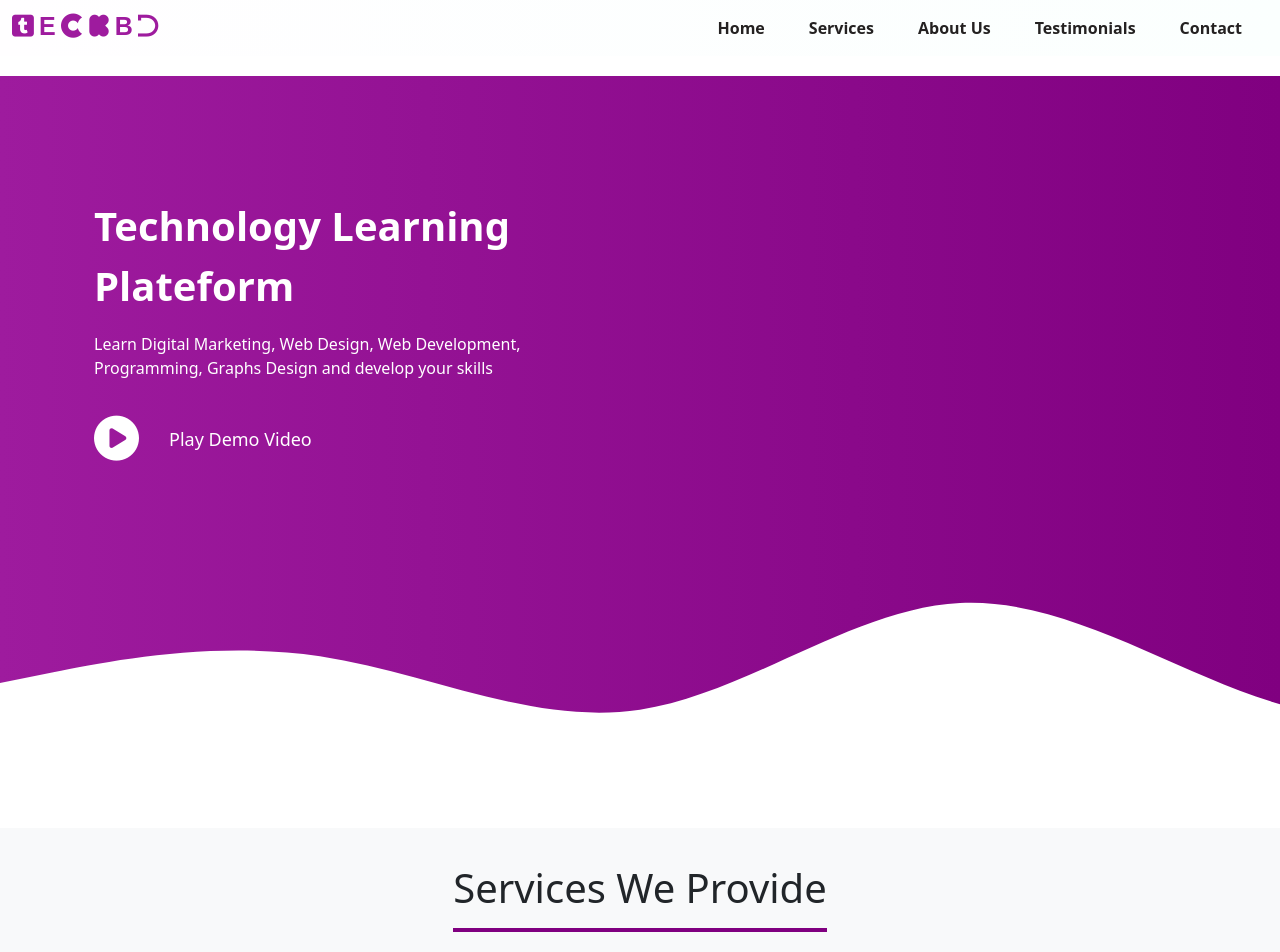
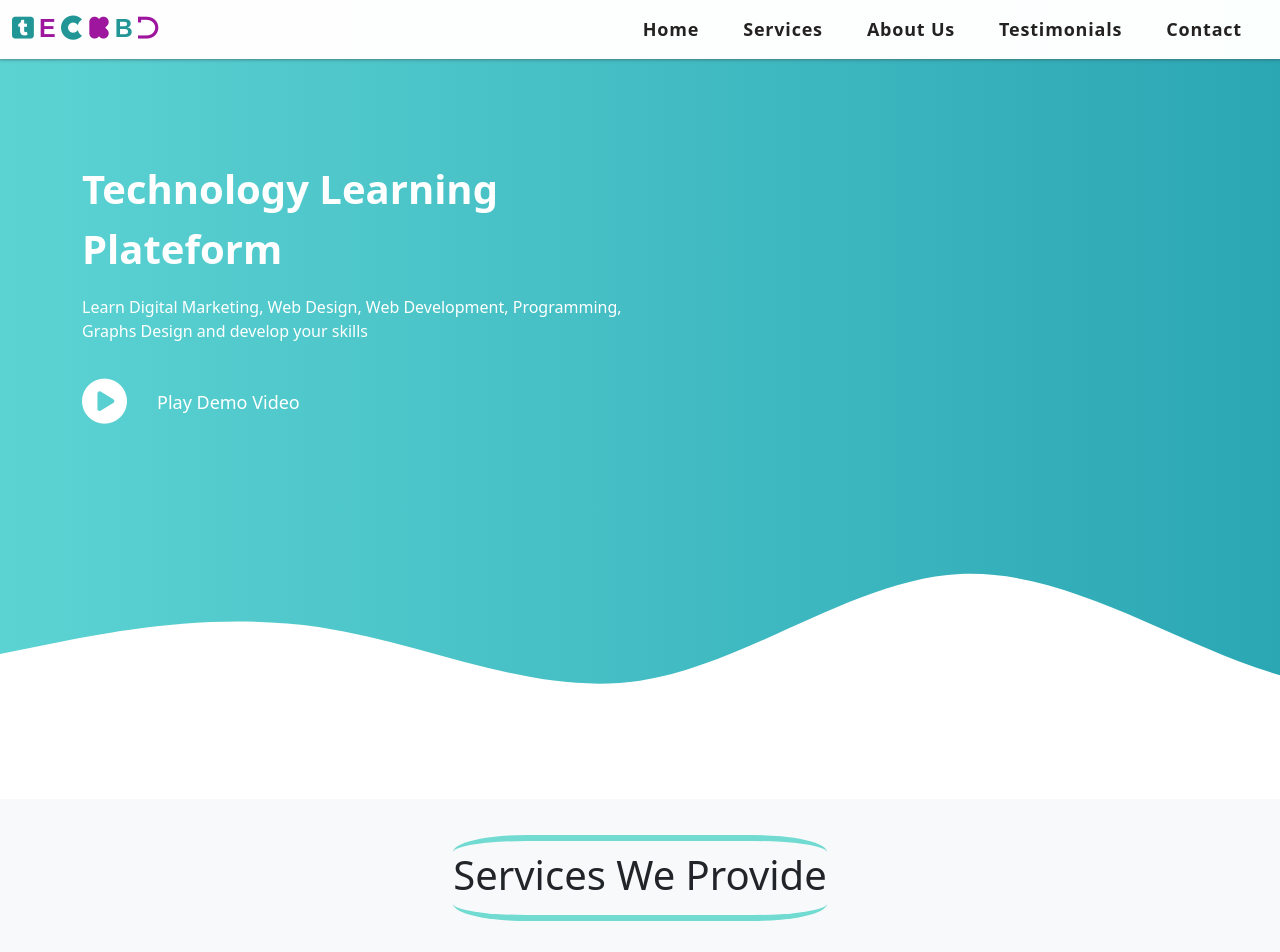
Before and after one commit to mdabdulkaderjoni/techbdleaningwebsite, a plain HTML site: page index.html in a window 1280 px wide. Shown: the top 952 px of the page. Drawn offline with nearby package versions, Linux system fonts and the light colour scheme.

Commit message:
changed bg-color

```diff
--- a/index.html
+++ b/index.html
@@ -54,7 +54,7 @@
 
 <section id="banner">
   <div class="container">
-    <div class="row">
+    <div class="row pb-5">
       <div class="col-md-6">
         <p class="promo-title">Technology Learning Plateform</p>
         <p>Learn Digital Marketing, Web Design, Web Development, Programming, Graphs Design and develop your skills</p>
@@ -73,7 +73,7 @@
 <!----------------------Services Section---------------->
 
 <section id="services" class="bg-light">
-  <div class="services-heading mb-3 mt-3"><h1 class="pb-3">Services We Provide</h1></div>
+  <div class="services-heading mb-5 mt-3"><h1 class="pb-3">Services We Provide</h1></div>
   <div class="container  pb-5">
 
     <div class="row text-center justify-content-around">
--- a/style.css
+++ b/style.css
@@ -10,7 +10,7 @@ body{
     position:sticky;
     top:0;
     z-index: 10;
-
+    box-shadow: rgba(60, 64, 67, 0.3) 0px 1px 2px 0px, rgba(60, 64, 67, 0.15) 0px 1px 3px 1px;
 }
 .navbar{
     background-image: linear-gradient(to right, #fffeff, #fbfffe);
@@ -20,7 +20,11 @@ body{
   }
   .nav-logo .fab{
     font-size:25px;
-    color:rgb(158, 27, 158);
+    /* color:rgb(158, 27, 158); */
+    color:rgb(34, 150, 150);
+  }
+  .nav-logo .fab:nth-child(2n) {
+     color:rgb(158, 22, 158)
   }
   .nav-logo .letter{
     font-weight:900;
@@ -46,8 +50,10 @@ body{
 }
 .navbar-nav li a{
     color:rgb(36, 33, 33)!important;
-    font-weight: 700;
+    font-weight: 600;
     text-align: center!important;
+    font-size: 18px;
+    letter-spacing:0.8px;
 }
 .navbar-nav li:hover{
     border-radius: 3px;
@@ -66,7 +72,8 @@ body{
     margin-bottom: 10px;
 }
 #banner{
-    background-image: linear-gradient(to right, rgb(158, 27, 158), purple);
+    /* background-image: linear-gradient(to right, rgb(158, 27, 158), purple); */
+    background-image: linear-gradient(to right, rgb(92, 211, 211), rgb(43, 167, 180));
     color:white;
 }
 .promo-title{
@@ -106,10 +113,7 @@ body{
     width:100px;
     height:100px;
 }
-.row{
-    padding:20px 0;
-    margin:20px 0!important;
-}
+
 .services{
     width: 280px!important;
     padding:30px 0px;
@@ -129,6 +133,7 @@ body{
 }
 .services h1{
     margin: 15px 0;
+
 }
 .services-heading{
     text-align: center;
@@ -136,5 +141,8 @@ body{
 }
 .services-heading h1{
     display: inline-block;
-    border-bottom: 4px solid purple;
+    border-bottom: 6px solid rgb(113, 219, 210);
+    border-top: 6px solid rgb(113, 219, 210);
+    border-radius: 20%;
+    padding:10px 0;
 }
```
